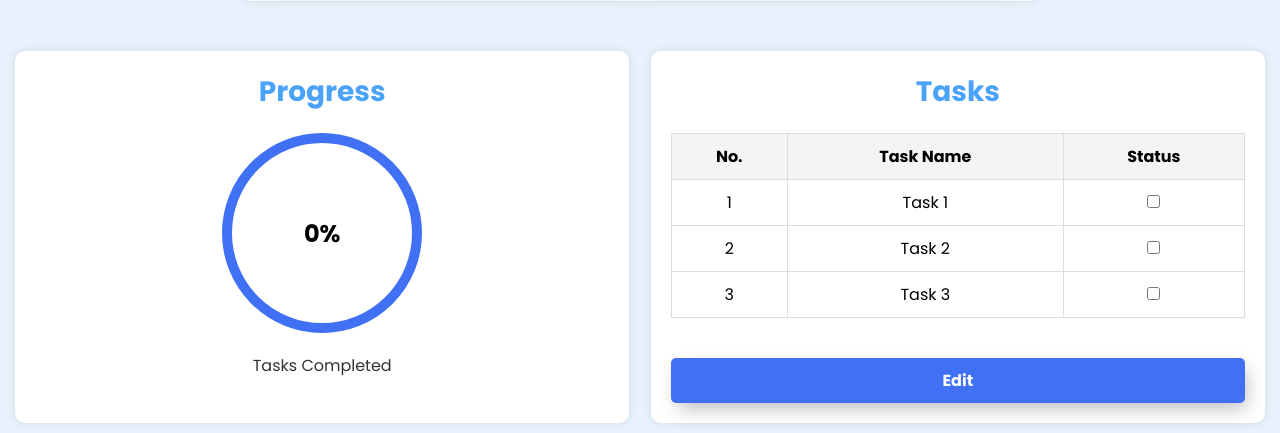
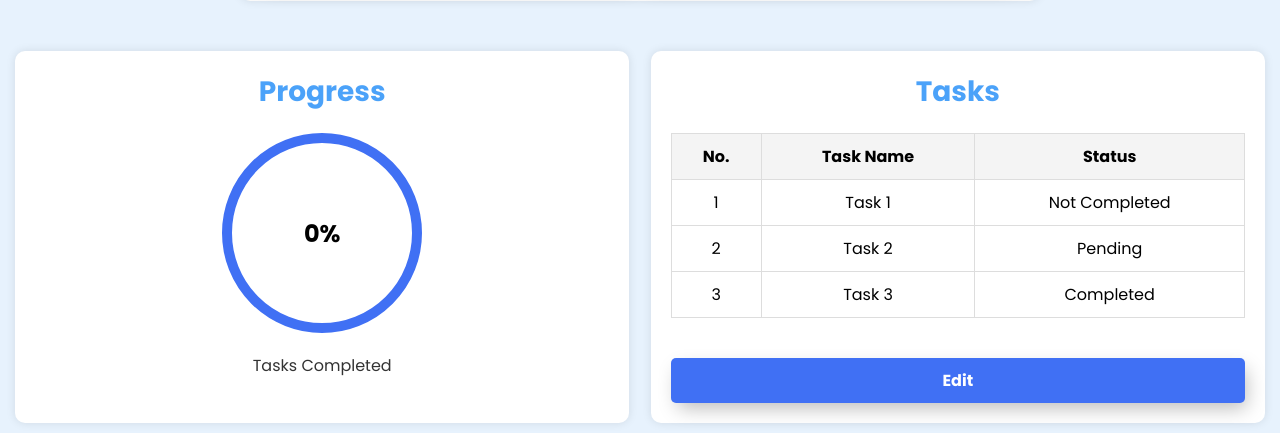
Before and after one commit to ahmadfarismk/track2day, a PHP site: page /userprofile.html in a window 1280 px wide. Shown: the part 412-845 px from the top of the page. Run offline with PHP 8.4, Linux system fonts and the light colour scheme.

Commit message:
auniupdated

```diff
--- a/style.css
+++ b/style.css
@@ -772,3 +772,12 @@ button:hover {
 .tasks-container button:hover {
   background-color: #3050d4;
 }
+
+.task-table tr:hover {
+  background-color: #f0f0f0;
+  cursor: pointer;
+}
+
+.task-table input[type="checkbox"] {
+  cursor: pointer;
+}
--- a/userprofile.html
+++ b/userprofile.html
@@ -68,17 +68,17 @@
                             <tr>
                                 <td>1</td>
                                 <td>Task 1</td>
-                                <td><input type="checkbox" name="task1"></td>
+                                <td>Not Completed</td>
                             </tr>
                             <tr>
                                 <td>2</td>
                                 <td>Task 2</td>
-                                <td><input type="checkbox" name="task2"></td>
+                                <td>Pending</td>
                             </tr>
                             <tr>
                                 <td>3</td>
                                 <td>Task 3</td>
-                                <td><input type="checkbox" name="task3"></td>
+                                <td>Completed</td>
                             </tr>
                         </tbody>
                     </table>
```
